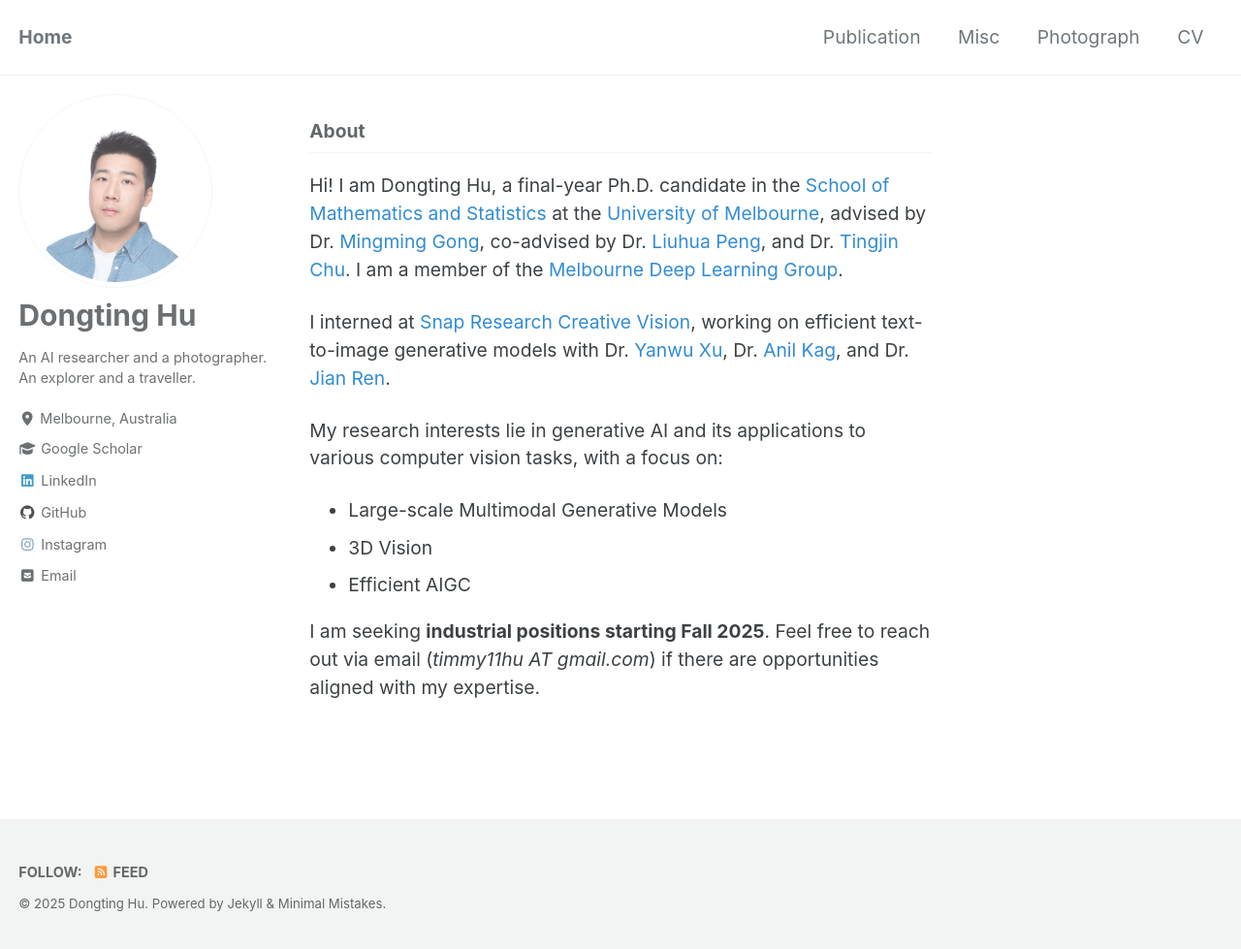
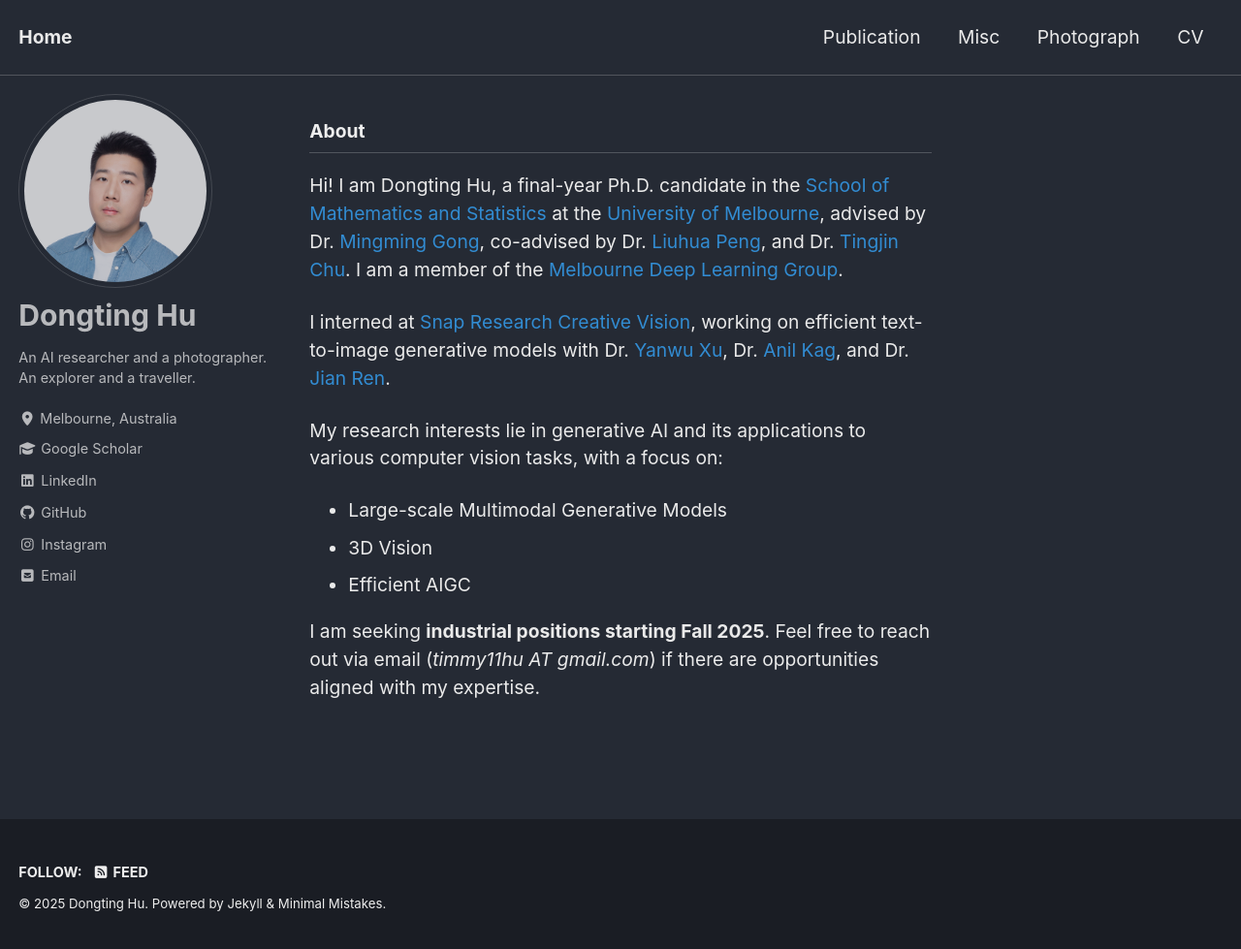
Before and after one commit to timmy11hu/timmy11hu.github.io, a Jekyll site: the page built from index.html, in a window 1280 px wide and 981 px high. Shown: the whole window at 97% size. Built offline with Jekyll 4.4.1, drawn with Linux system fonts in a browser that asks for light colours; cached includes are drawn as plain includes; the list of posts is cut into pages by our own code.

Commit message:
update theme

```diff
--- a/_config.yml
+++ b/_config.yml
@@ -12,7 +12,7 @@
 
 # theme                  : "minimal-mistakes-jekyll"
 # remote_theme           : "mmistakes/minimal-mistakes"
-minimal_mistakes_skin    : "default" # "air", "aqua", "contrast", "dark", "dirt", "neon", "mint", "plum", "sunrise"
+minimal_mistakes_skin    : "dark" # "air", "aqua", "contrast", "dark", "dirt", "neon", "mint", "plum", "sunrise"
 
 # Site Settings
 locale                   : "en-US"
--- a/_sass/minimal-mistakes/_sidebar.scss
+++ b/_sass/minimal-mistakes/_sidebar.scss
@@ -136,6 +136,8 @@
   img {
     max-width:200px;
     border-radius: 50%;
+    opacity: 1;  /* Ensure it's fully opaque */
+    transition: none;  /* Remove any transition effects */
 
     @include breakpoint($large) {
       padding: 5px;
```
